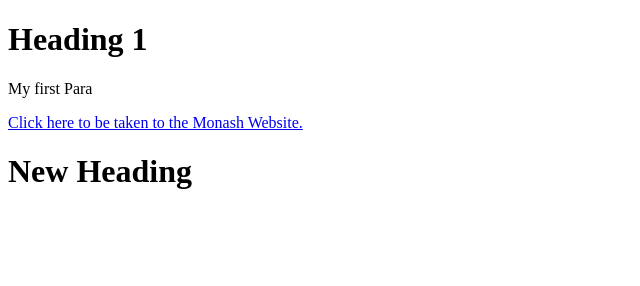
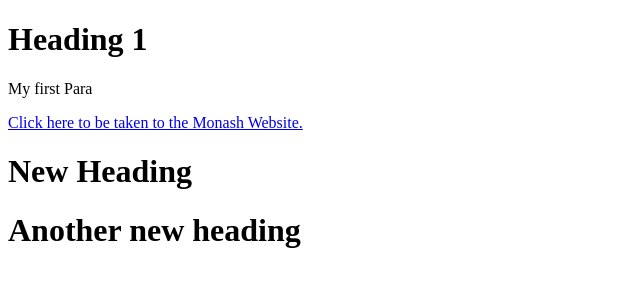
Before and after one commit to JordanMarkoski/FIT3179, a plain HTML site: page index.html in a window 1280 px wide. Shown: the whole page, without its empty margins (0-640 px from the left). Drawn offline with Linux system fonts and the light colour scheme.

Commit message:
Update index.html
Added another heading

```diff
--- a/index.html
+++ b/index.html
@@ -11,5 +11,6 @@
         Click here to be taken to the Monash Website.</a>
     </p>
     <h1> New Heading</h1>
+    <h1> Another new heading</h1>
 </body>
 </html>
```
